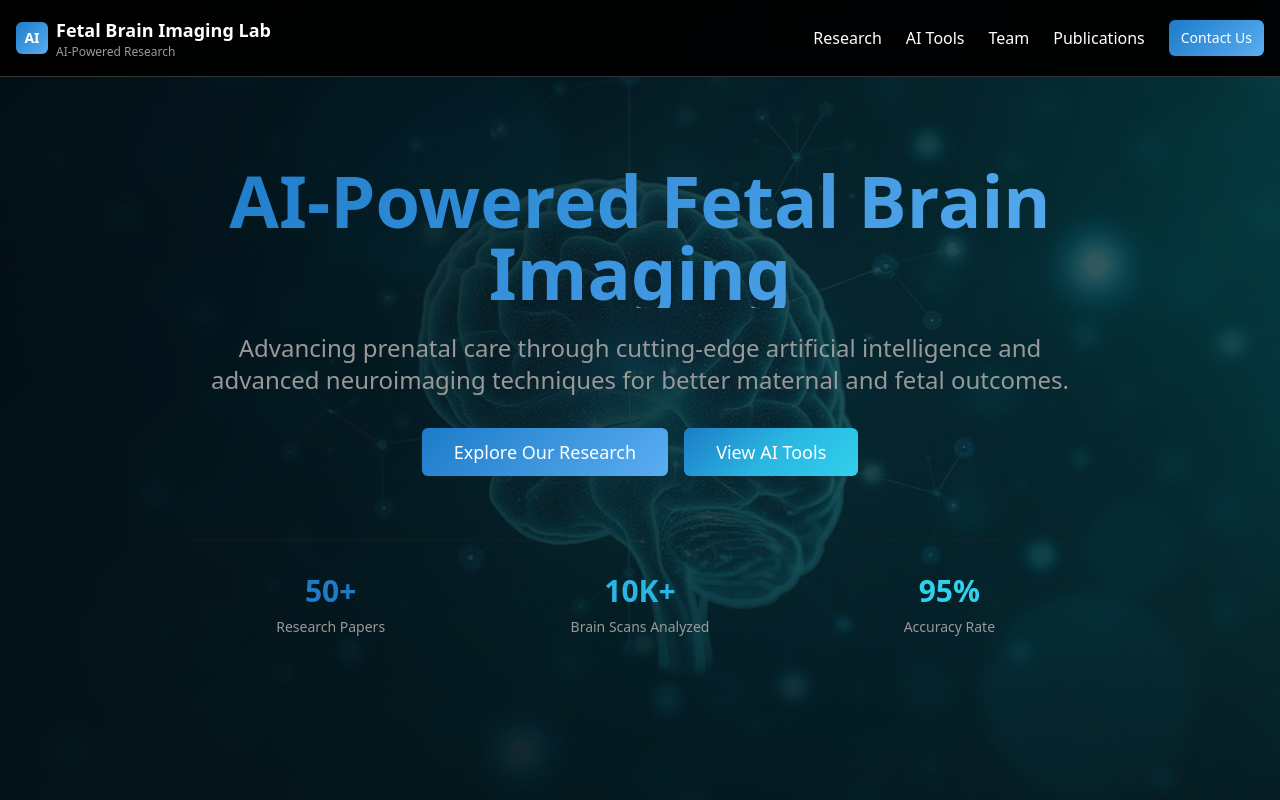
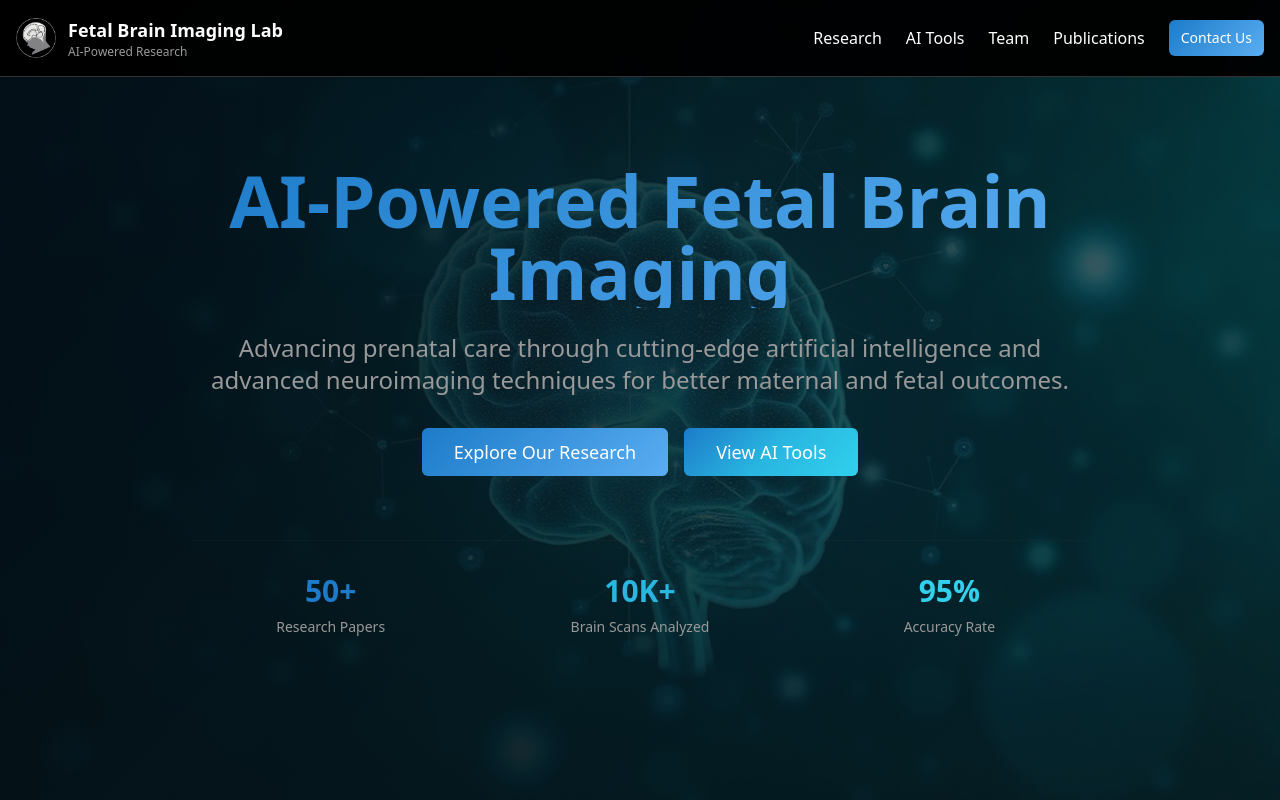
Before and after one commit to IntelligentImaging/braindevelopment.org, a React (Vite) app: page / in a window 1280 px wide. Shown: the top 800 px of the page. Built offline with nearby package versions, Linux system fonts and the light colour scheme.

Commit message:
Add lab logo to website
Adds the lab's logo to the website.
-edited src/pages/Index.tsx

```diff
--- a/src/components/Footer.tsx
+++ b/src/components/Footer.tsx
@@ -4,10 +4,12 @@ const Footer = () => {
       <div className="container mx-auto px-4">
         <div className="grid md:grid-cols-3 gap-8">
           <div>
-            <div className="flex items-center space-x-2 mb-4">
-              <div className="w-8 h-8 bg-gradient-primary rounded-md flex items-center justify-center">
-                <span className="text-white font-bold text-sm">AI</span>
-              </div>
+            <div className="flex items-center space-x-3 mb-4">
+              <img
+                src="/lovable-uploads/b499ffa1-7778-43de-b318-948fe9d9bfea.png"
+                alt="Fetal Brain Imaging Lab Logo"
+                className="w-10 h-10"
+              />
               <div>
                 <h3 className="text-lg font-semibold">Fetal Brain Imaging Lab</h3>
                 <p className="text-xs text-background/70">AI-Powered Research</p>
--- a/src/components/Header.tsx
+++ b/src/components/Header.tsx
@@ -5,10 +5,12 @@ const Header = () => {
     <header className="fixed top-0 w-full bg-background/95 backdrop-blur-sm border-b z-50">
       <div className="container mx-auto px-4 py-4">
         <div className="flex items-center justify-between">
-          <div className="flex items-center space-x-2">
-            <div className="w-8 h-8 bg-gradient-primary rounded-md flex items-center justify-center">
-              <span className="text-white font-bold text-sm">AI</span>
-            </div>
+          <div className="flex items-center space-x-3">
+            <img
+              src="/lovable-uploads/b499ffa1-7778-43de-b318-948fe9d9bfea.png"
+              alt="Fetal Brain Imaging Lab Logo"
+              className="w-10 h-10"
+            />
             <div>
               <h1 className="text-lg font-semibold text-foreground">
                 Fetal Brain Imaging Lab
```
Also changed, not shown: public/lovable-uploads/b499ffa1-7778-43de-b318-948fe9d9bfea.png (added).
